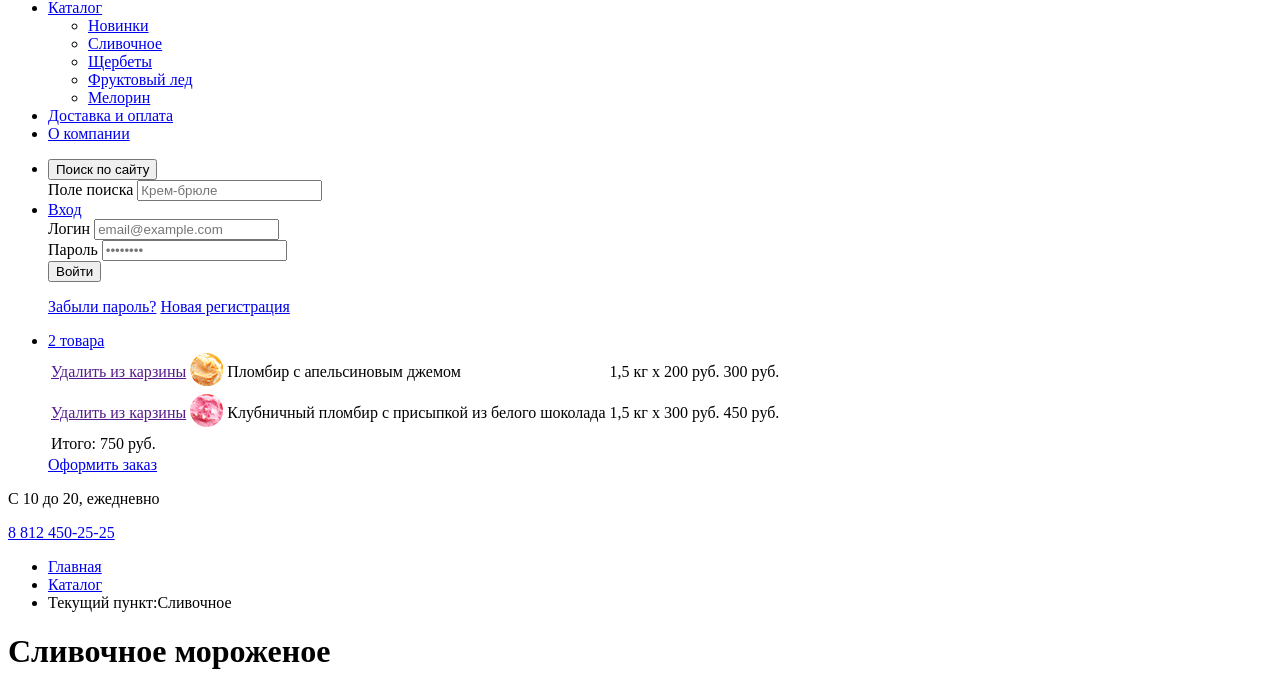
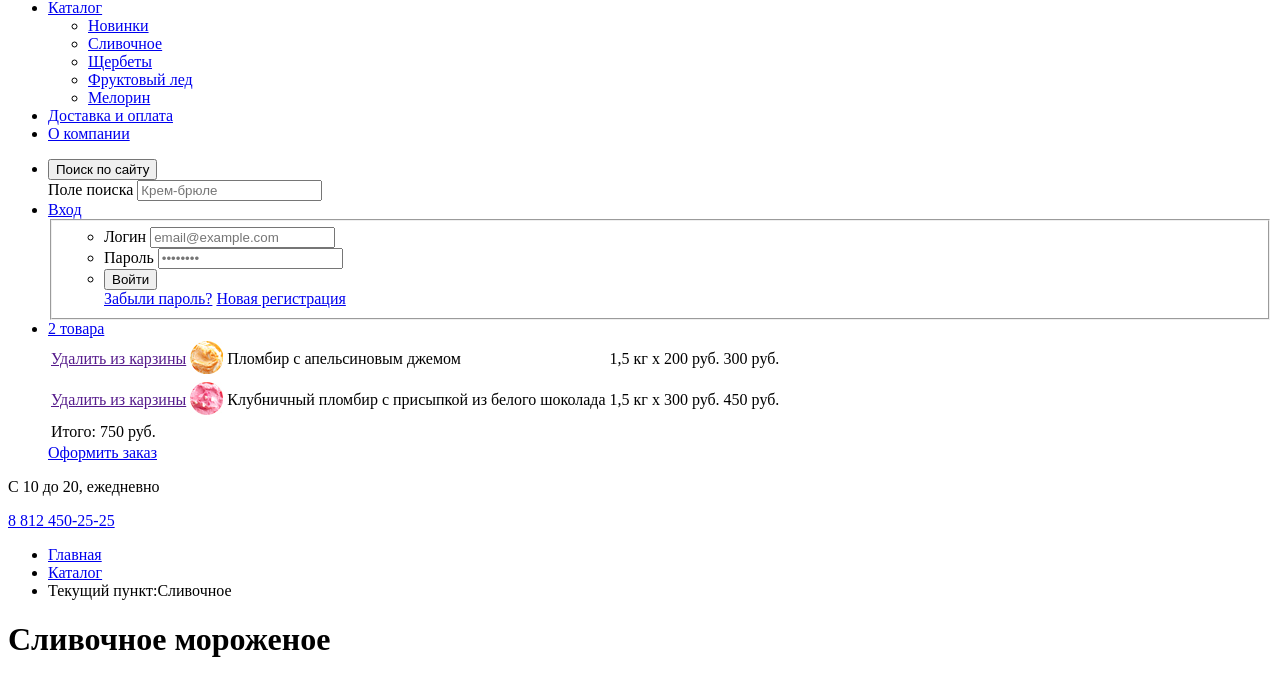
Before and after one commit to dntPaAanic/594215-gllacy-26, a plain HTML site: page catalog.html in a window 1280 px wide. Shown: the part 111-787 px from the top of the page. Drawn offline with Linux system fonts and the light colour scheme.

Commit message:
Переделывает форму логина

```diff
--- a/catalog.html
+++ b/catalog.html
@@ -40,21 +40,25 @@
           <li class="user-list__item">
             <a href="#">Вход</a>
             <form class="login-form" action="https://echo.htmlacademy.ru" method="post">
-              <div class="login-form__inner">
-                <label class="visually-hidden" for="login-field">Логин</label>
-                <input class="login-form__input" id="login-field" type="email" name="login" placeholder="email@example.com" required>
-              </div>
-              <div class="login-form__inner">
-                <label for="password-field" class="visually-hidden">Пароль</label>
-                <input class="login-form__input" id="password-field" type="email" name="password" placeholder="••••••••" required>
-              </div>
-              <div class="login-form__inner">
-                <button class="button login-form__button" type="submit">Войти</button>
-                <p class="login-form__account">
-                  <a href="#">Забыли пароль?</a>
-                  <a href="#">Новая регистрация</a>
-                </p>
-              </div>
+              <fieldset class="login-form__field">
+                <ul class="login-form__items">
+                  <li class="login-form__item">
+                    <label class="visually-hidden" for="menu-login-field">Логин</label>
+                    <input class="login-form__input" id="menu-login-field" type="email" name="login" placeholder="email@example.com" required>
+                  </li>
+                  <li class="login-form__item">
+                    <label class="visually-hidden" for="menu-password-field" >Пароль</label>
+                    <input class="login-form__input" id="menu-password-field" type="email" name="password" placeholder="••••••••" required>
+                  </li>
+                  <li class="login-form__item">
+                    <button class="button login-form__button" type="submit">Войти</button>
+                    <div class="login-form__account">
+                      <a href="#">Забыли пароль?</a>
+                      <a href="#">Новая регистрация</a>
+                    </div>
+                  </li>
+                </ul>
+              </fieldset>
             </form>
           </li>
           <li class="user-list__item">
@@ -122,6 +126,10 @@
       </ul>
 
       <h1 class="main__title">Сливочное мороженое</h1>
+
+      <section class="filters">
+        <h2 class="visually-hidden">Фильтры для выбора мороженого</h2>
+      </section>
 
       <section class="products">
         <h2 class="visually-hidden">Каталог сливочного мороженого</h2>
```
Also changed, not shown: index.html (+10 -6 lines).
